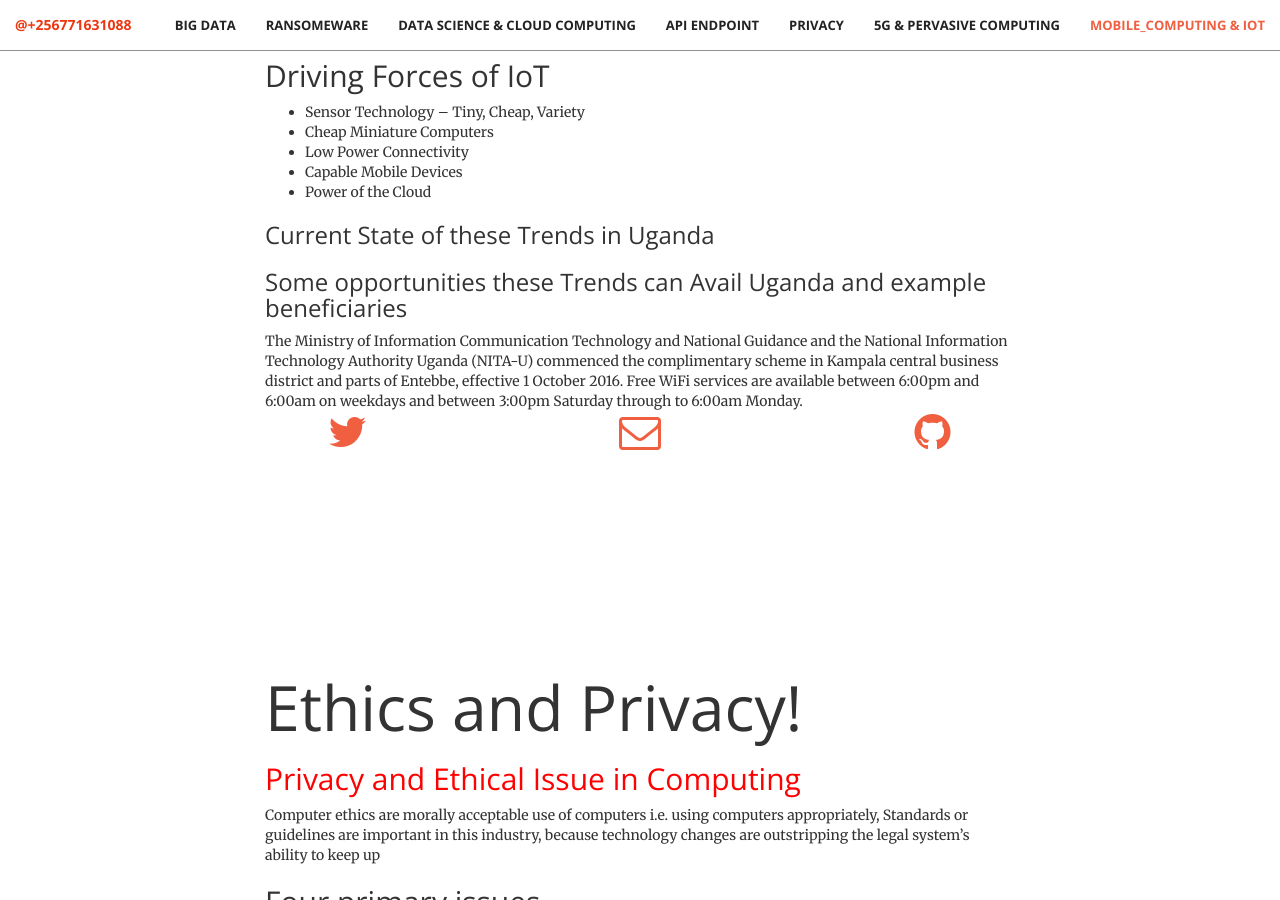
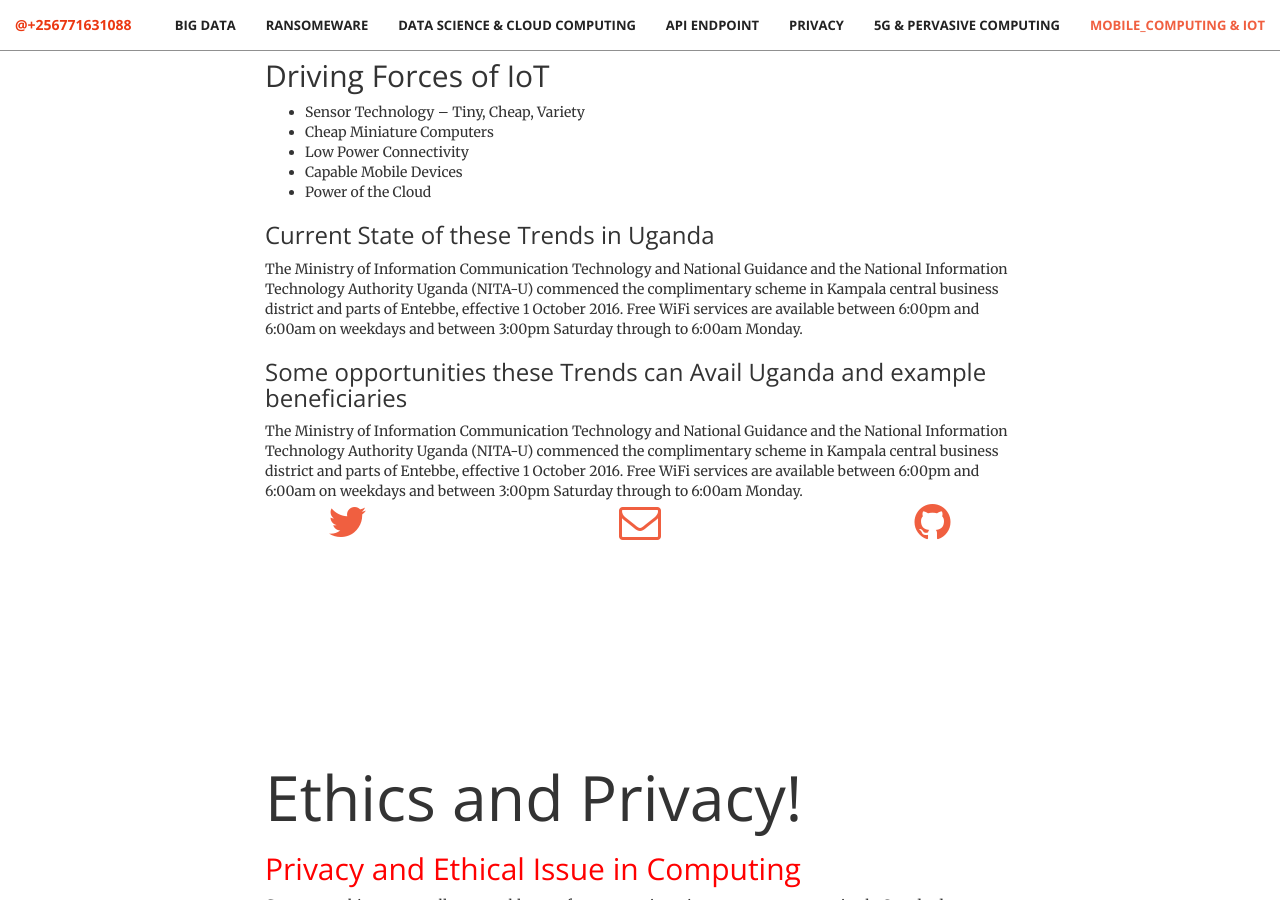
Before and after one commit to deromatic/deromatic.github.io, a Jekyll site: the page built from index.html, in a window 1280 px wide and 900 px high, scrolled down 6784 px. Built offline with Jekyll 4.4.1, drawn with Linux system fonts in a browser that asks for light colours.

Commit message:
Update mobile_computing.html

```diff
--- a/_includes/mobile_computing.html
+++ b/_includes/mobile_computing.html
@@ -50,6 +50,8 @@ We would know when things needed replacing, repairing or recalling, and whether
 <li>Power of the Cloud
 </ul>
                 <h3> Current State of these Trends in Uganda</h3>
+       The Ministry of Information Communication Technology and National Guidance and the National Information Technology Authority Uganda (NITA-U) commenced the complimentary scheme in Kampala central business district and parts of Entebbe, effective 1 October 2016.
+Free WiFi services are available between 6:00pm and 6:00am on weekdays and between 3:00pm Saturday through to 6:00am Monday.
                    <h3> Some opportunities these Trends can Avail Uganda and example beneficiaries</h3>
 
             The Ministry of Information Communication Technology and National Guidance and the National Information Technology Authority Uganda (NITA-U) commenced the complimentary scheme in Kampala central business district and parts of Entebbe, effective 1 October 2016.
```
